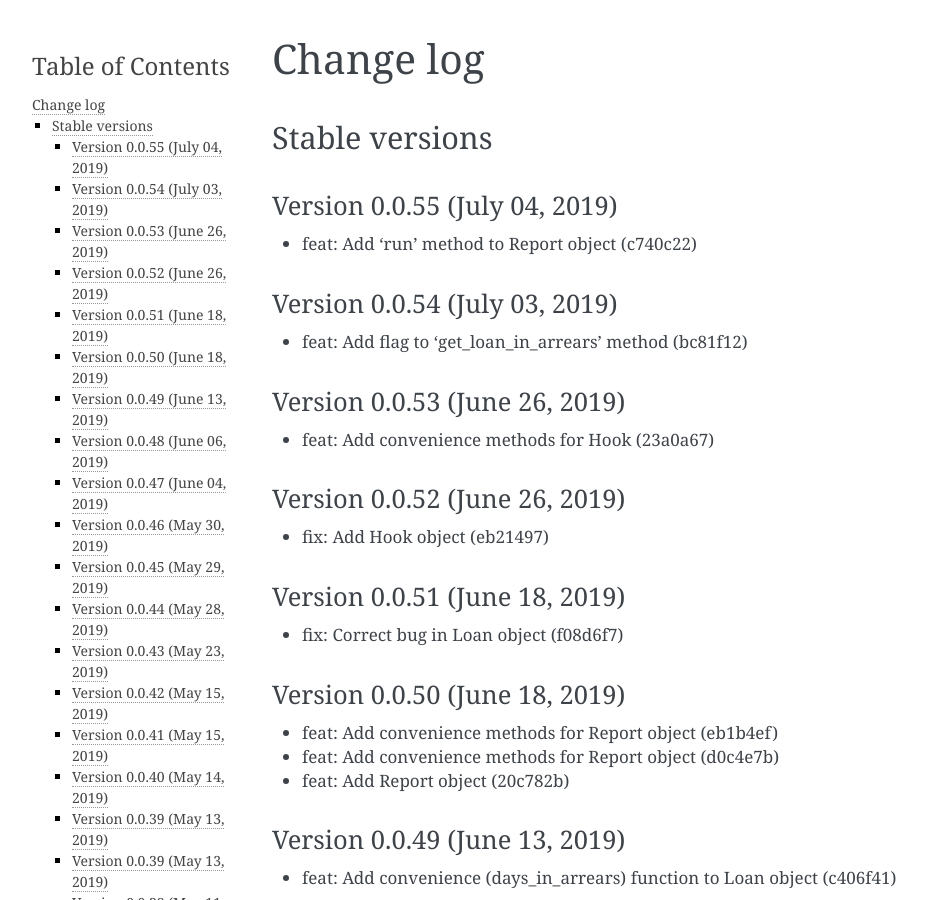
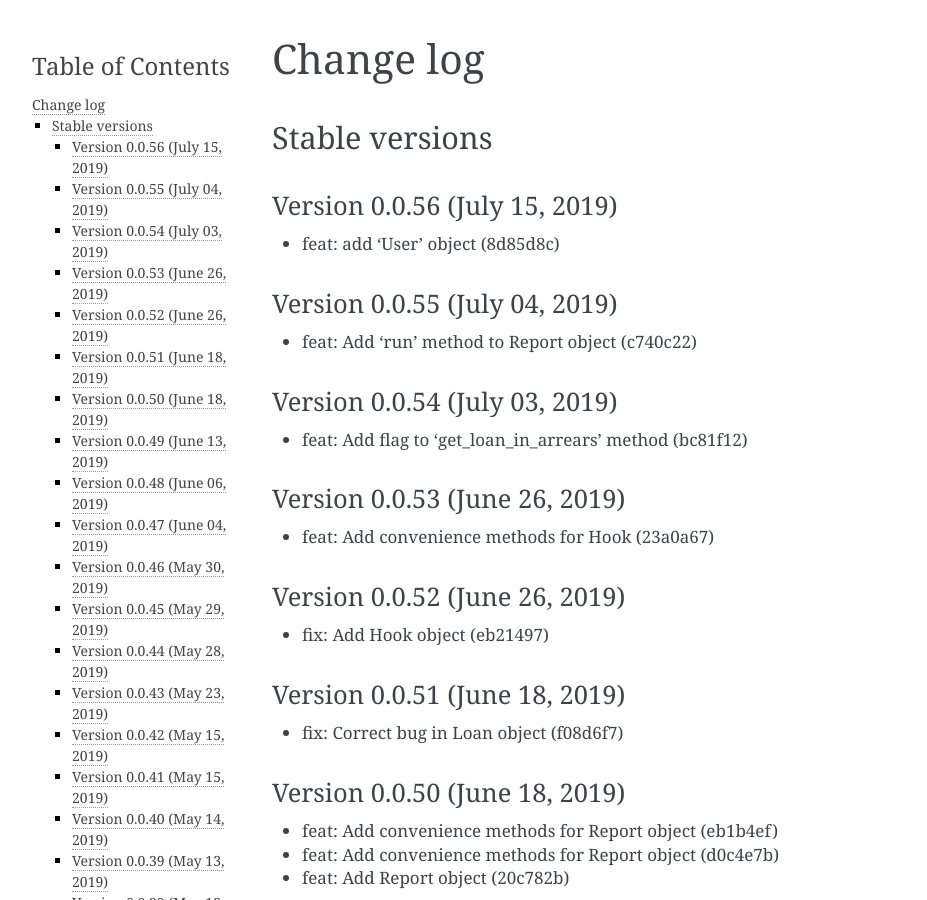
Before and after one commit to mobidevke/PyFineract, a Sphinx documentation site: the page built from docs/changes.rst, in a window 1280 px wide and 900 px high. Shown: the whole window, without its empty margins (148-1075 px from the left). Built offline with Sphinx 7.4.7, drawn with Linux system fonts in a browser that asks for light colours; formulas are drawn with MathJax 3.

Commit message:
Publish version 0.0.56

```diff
--- a/docs/changes.rst
+++ b/docs/changes.rst
@@ -3,6 +3,11 @@ Change log
 
 Stable versions
 ~~~~~~~~~~~~~~~
+
+Version 0.0.56 (July 15, 2019)
+-------------------------------------
+
+* feat: add 'User' object (8d85d8c)
 
 Version 0.0.55 (July 04, 2019)
 -------------------------------------
--- a/setup.py
+++ b/setup.py
@@ -2,7 +2,7 @@ import textwrap
 
 import setuptools
 
-version = "0.0.55"
+version = "0.0.56"
 
 if __name__ == '__main__':
     setuptools.setup(
```
